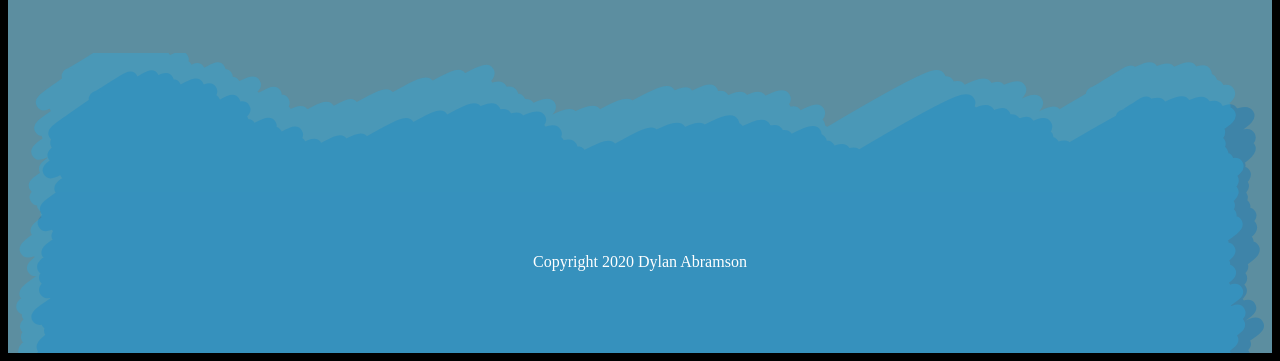
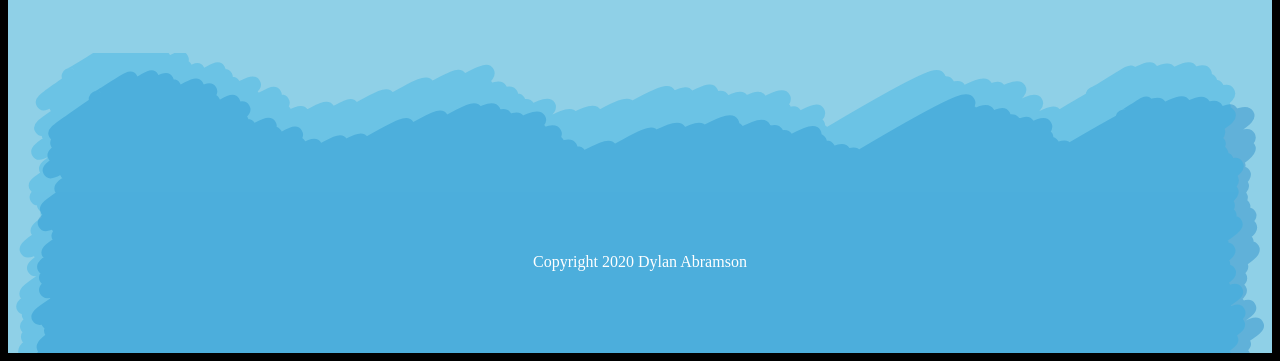
Before and after one commit to dylanabramson33/Website2.0, a Gatsby site: page / in a window 1280 px wide. Shown: the part 571-932 px from the top of the page. Built offline with nearby package versions, Linux system fonts and the light colour scheme; Gatsby itself is replaced by a stand-in of ours.

Commit message:
Update layout.js

```diff
--- a/src/components/layout.js
+++ b/src/components/layout.js
@@ -25,7 +25,7 @@ const Layout = ({ children }) => {
   `)
 
   return (
-    <div style={{backgroundColor:"#5C8EA0", width:"100%", textAlign: "center"}}>
+    <div style={{backgroundColor:"#8fd0e7", width:"100%", textAlign: "center"}}>
       <Header siteTitle="dabramson.io" />
       <div>
         <main>{children}</main>
```
